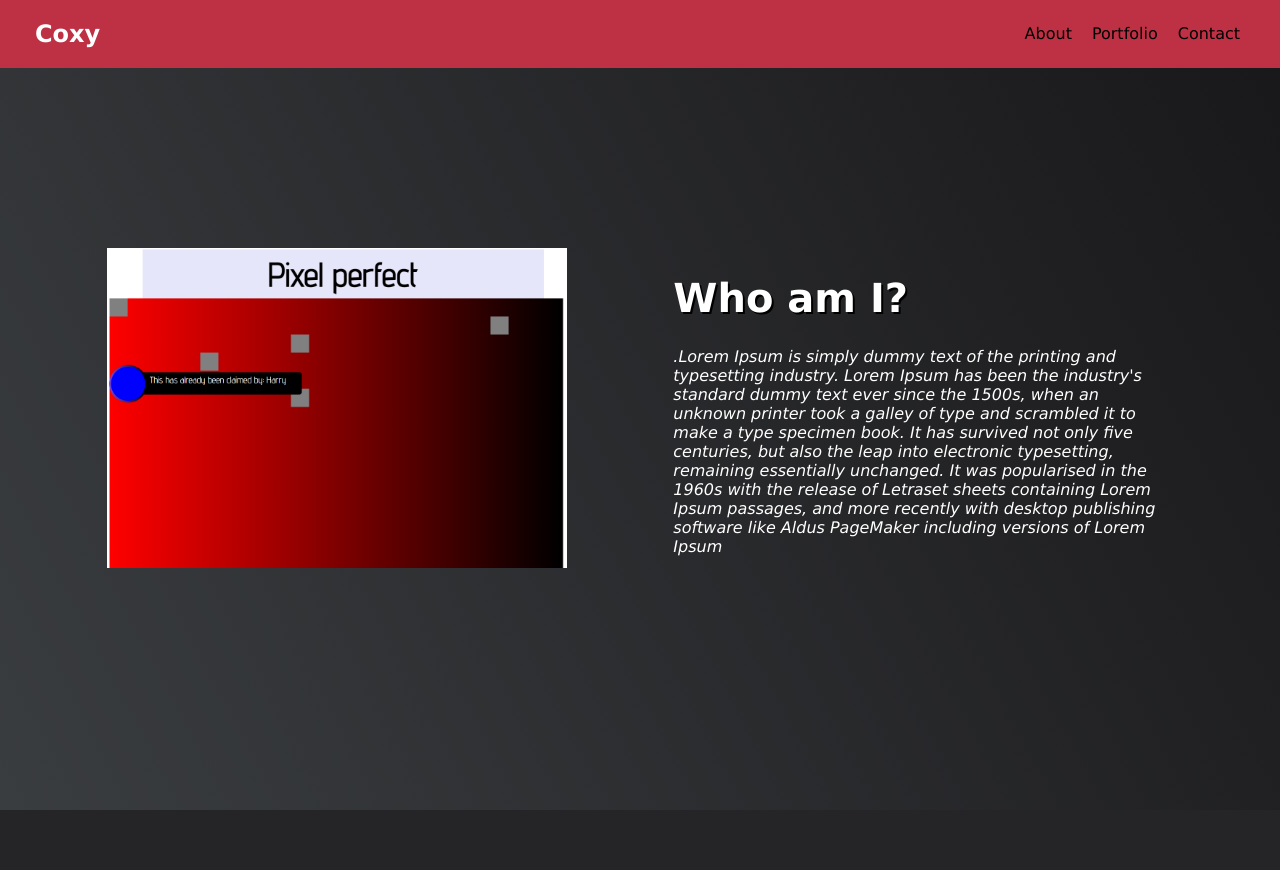
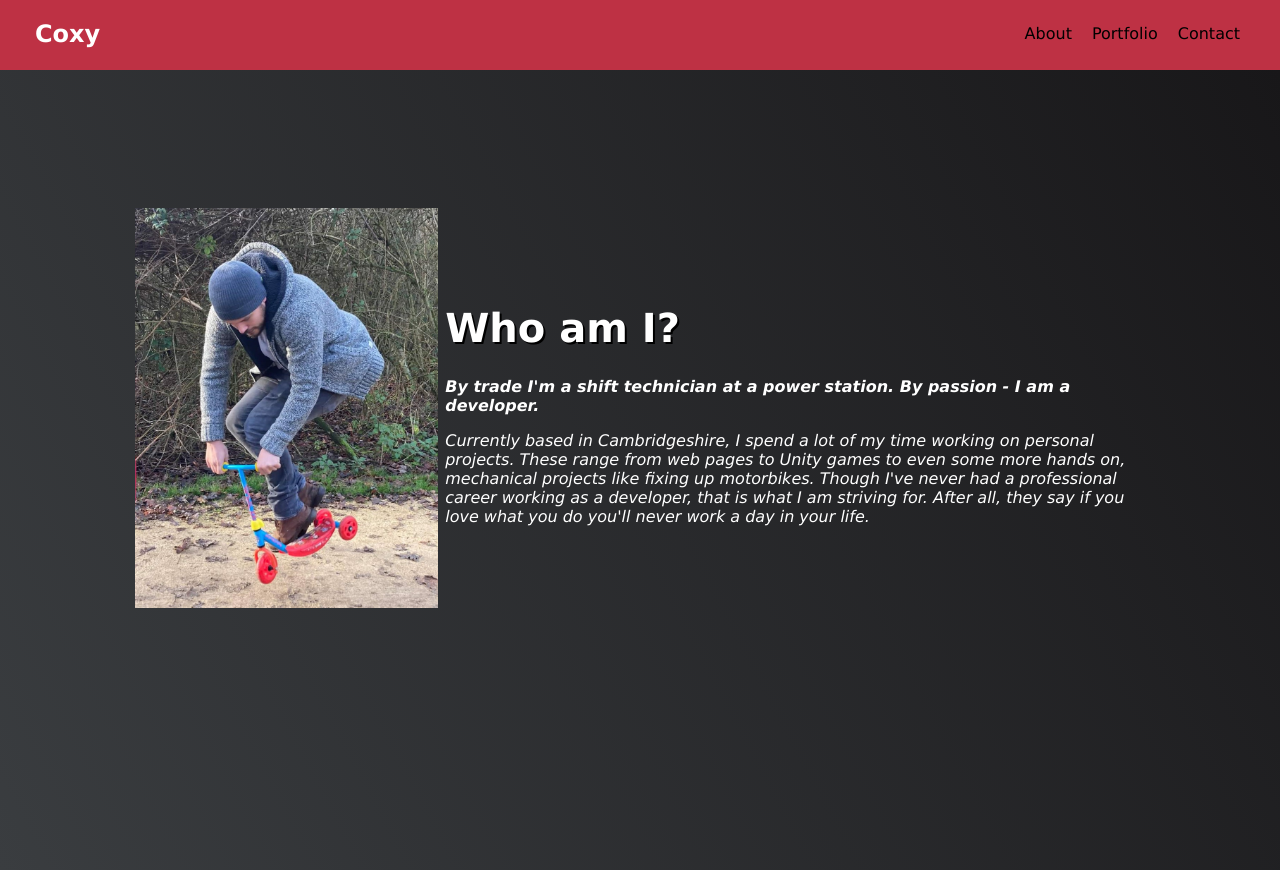
Before and after one commit to harry4041/coxy, a Flask app: page /about in a window 1280 px wide. Before the commit the page ends 810 px from the top, so only its background shows below. Run offline with Flask 2, Linux system fonts and the light colour scheme.

Commit message:
final for tonight

```diff
--- a/static/styles/about.css
+++ b/static/styles/about.css
@@ -1,8 +1,13 @@
 #main{
-  position: absolute;
-  left: 0;
-  width: 100%;
-  margin: 0px;
+    position: absolute;
+    left: 0;
+    width: 100%;
+    height: 100vh;
+    margin: auto;
+    display: flex;
+    justify-content: space-around;
+      background-image: linear-gradient(62deg, #3a3d40 0%, #181719 100%);
+
 }
 
 #welcome-section{
@@ -11,9 +16,8 @@
   display: flex;
   justify-content: space-evenly;
   align-items: center;
-  width: 100%;
+  width: 80%;
   height: 100vh;
-  background-image: linear-gradient(62deg, #3a3d40 0%, #181719 100%);
 }
 
 #welcome-header{
@@ -25,9 +29,9 @@
   text-shadow: 2px 2px black;
 }
 
-#welcome-para{
+.welcome-para{
   font-style: italic;
   color: white;
   font-size: 16px;
-  max-width: 500px;
+  max-width: 700px;
 }
--- a/templates/about.html
+++ b/templates/about.html
@@ -10,11 +10,17 @@
 <main id="main">
     <div id="welcome-section">
         <div>
-             <img class="project-image project-right" style="width:460px;" src="{{ url_for('static', filename='image/pixel-picker.png') }}">
+             <img class="project-image project-right" style="width:auto; height:400px" src="{{ url_for('static', filename='image/me.jpg') }}">
         </div>
         <div>
             <h1 class="welcome-object" id="welcome-header">Who am I?</h1>
-            <p class="welcome-object" id="welcome-para">.Lorem Ipsum is simply dummy text of the printing and typesetting industry. Lorem Ipsum has been the industry's standard dummy text ever since the 1500s, when an unknown printer took a galley of type and scrambled it to make a type specimen book. It has survived not only five centuries, but also the leap into electronic typesetting, remaining essentially unchanged. It was popularised in the 1960s with the release of Letraset sheets containing Lorem Ipsum passages, and more recently with desktop publishing software like Aldus PageMaker including versions of Lorem Ipsum</p>
+            <h3 class="welcome-para">By trade I'm a shift technician at a power station. By passion - I am a developer. </h3>
+            <p class="welcome-object welcome-para">
+                Currently based in Cambridgeshire, I spend a lot of my time working on personal projects. These range from web pages
+                to Unity games to even some more hands on, mechanical projects like fixing up motorbikes. Though I've never had a
+                professional career working as a developer, that is what I am striving for. After all, they say if you love what you do
+                you'll never work a day in your life.
+            </p>
         </div>
     </div>
 </main>
```
Also changed, not shown: static/image/me.jpg (added).
